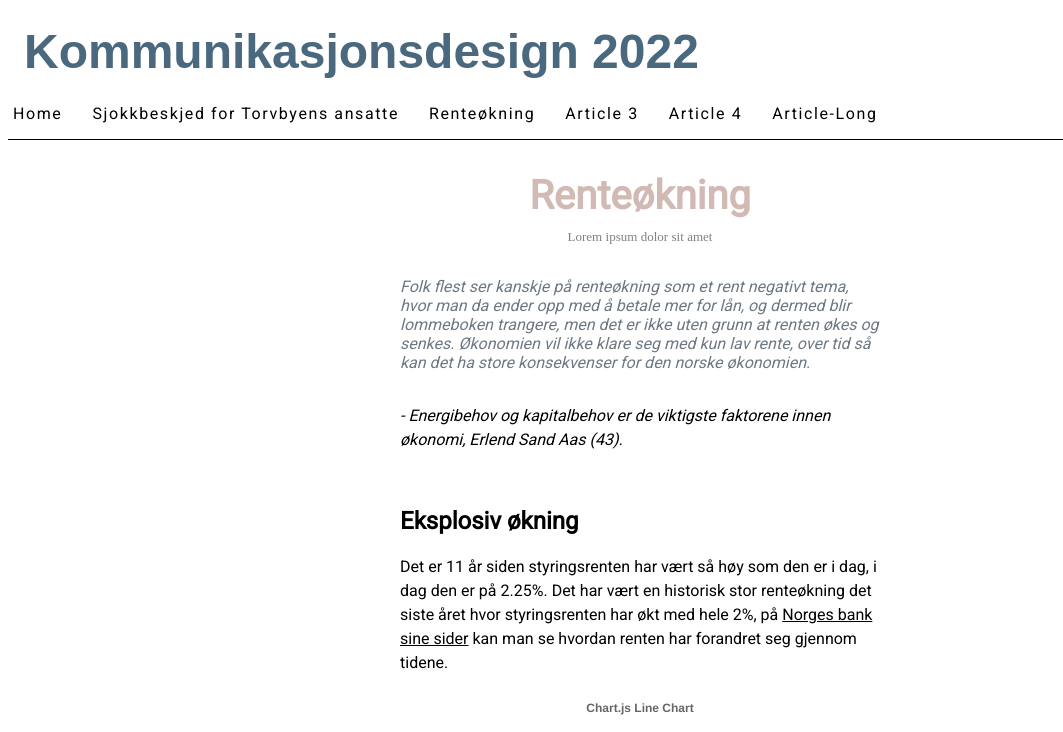
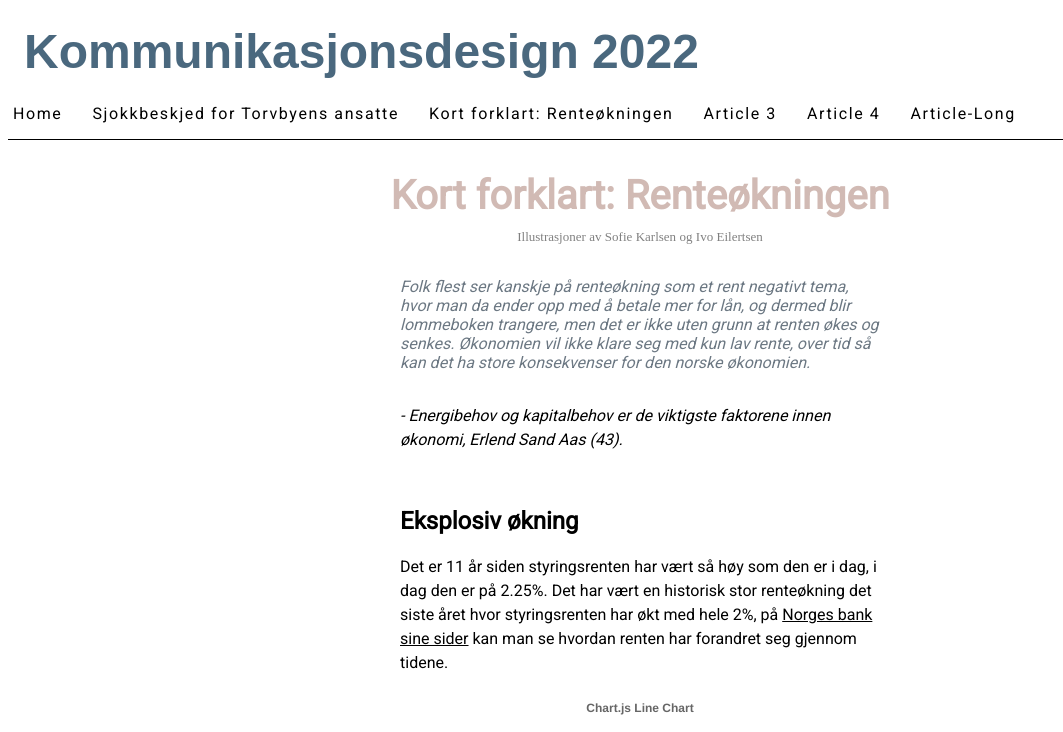
Before and after one commit to Soso2509/ComDes2022, a React (Create React App) app: page /renteokning in a window 1280 px wide. Shown: the top 732 px of the page, without its empty margins (0-1063 px from the left). Built offline with nearby package versions, Linux system fonts and the light colour scheme; a web font is replaced by a local one.

Commit message:
Artikkel ferdig
Byttet ut: overskrift, bilde og lorem ipsum

```diff
--- a/src/components/Layout.js
+++ b/src/components/Layout.js
@@ -17,7 +17,7 @@ export default function Layout() {
             <Link to="/sjokkbeskjed-for-torvbyens-ansatte">Sjokkbeskjed for Torvbyens ansatte</Link>
           </li>
           <li>
-            <Link to="/renteokning">Renteøkning</Link>
+            <Link to="/renteokning">Kort forklart: Renteøkningen</Link>
           </li>
           <li>
             <Link to="/article3">Article 3</Link>
--- a/src/pages/Article2.js
+++ b/src/pages/Article2.js
@@ -8,8 +8,8 @@ import InfographMobile from "../images/infographMobile.png";
 export default function Article2() {
   return (
     <div className={"article2"}>
-      <h1 className={"articleTitle"}>Renteøkning</h1>
-      <span className={"articleUnderTitle"}>Lorem ipsum dolor sit amet</span>
+      <h1 className={"articleTitle"}>Kort forklart: Renteøkningen</h1>
+      <span className={"articleUnderTitle"}>Illustrasjoner av Sofie Karlsen og Ivo Eilertsen</span>
       <section className={"articleIntro"}>
         Folk flest ser kanskje på renteøkning som et rent negativt tema, hvor
         man da ender opp med å betale mer for lån, og dermed blir lommeboken
```
Also changed, not shown: src/images/infographMobile.png.
